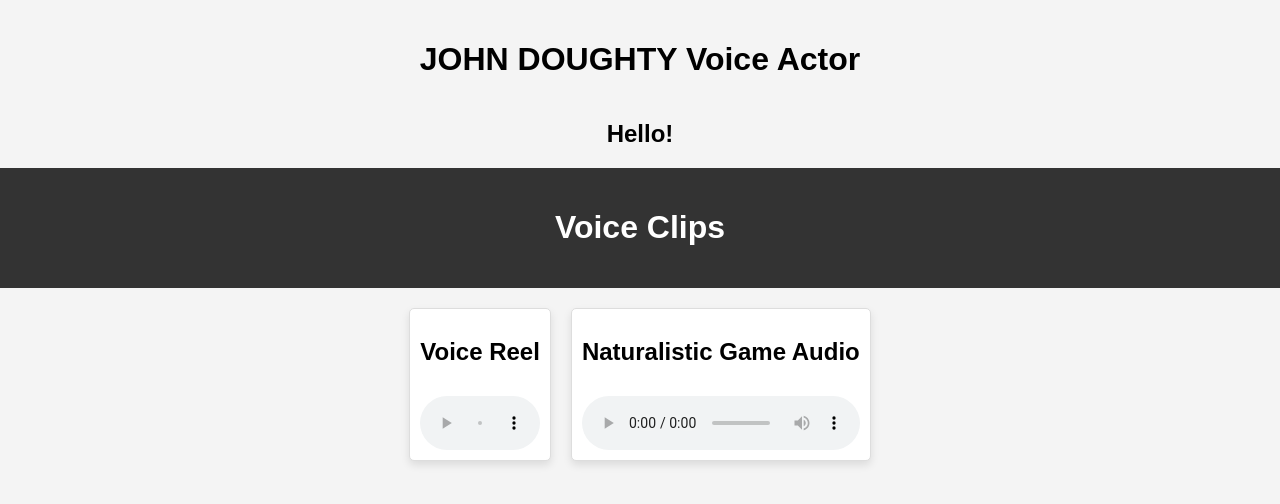
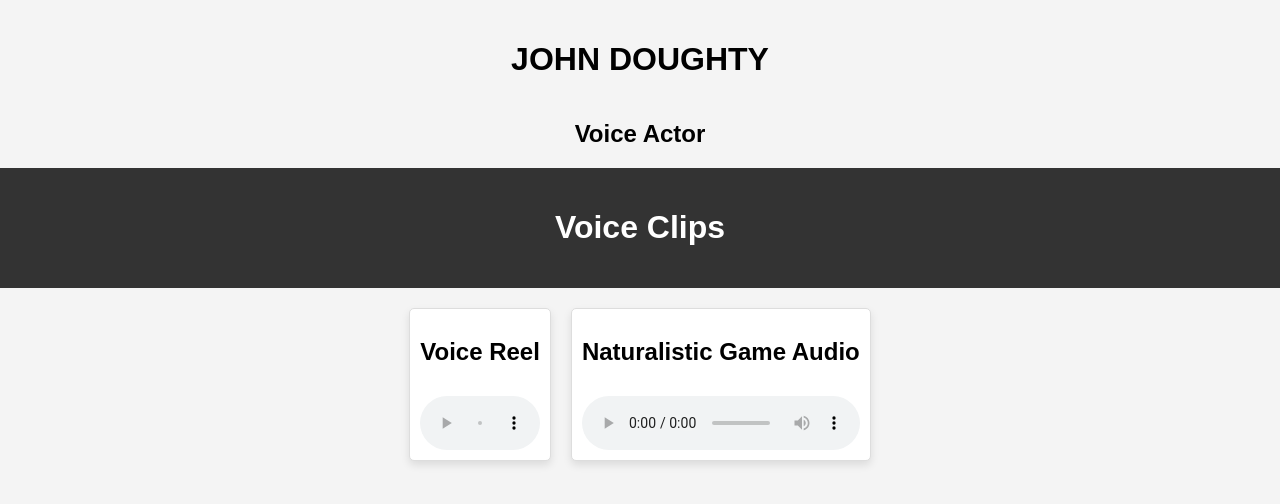
Before and after one commit to VoiceActorJD/John-Doughty-Voice-Actor, a plain HTML site: page index.html in a window 1280 px wide. Drawn offline with Linux system fonts and the light colour scheme.

Commit message:
Update index.html

```diff
--- a/index.html
+++ b/index.html
@@ -1,7 +1,6 @@
-<h1>JOHN DOUGHTY
-    Voice Actor</h1>
+<h1>JOHN DOUGHTY</h1>
+<h2>Voice Actor</h2>
 
-<h2>Hello!</h2>
 
 <!DOCTYPE html>
 <html lang="en">
```
